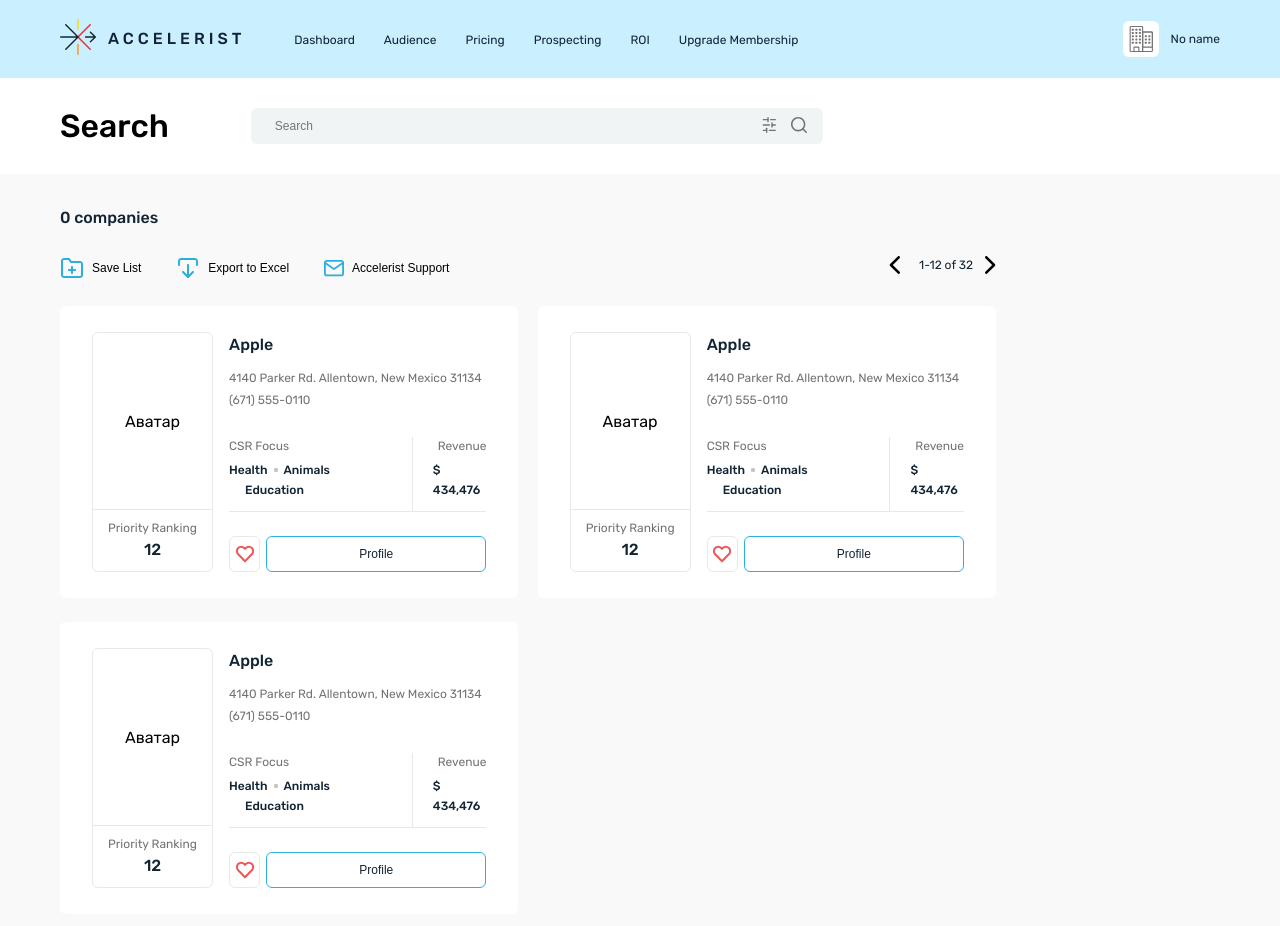
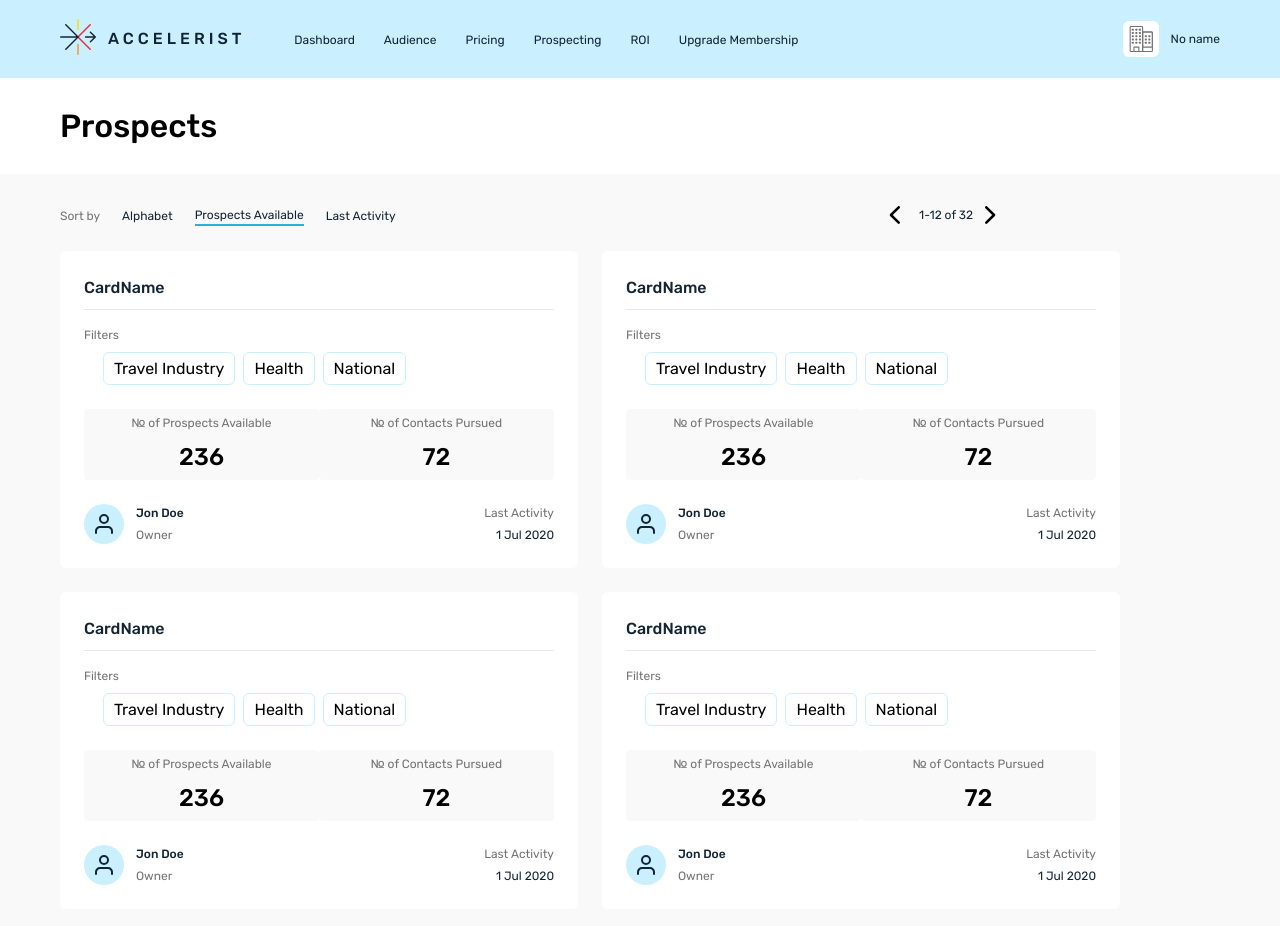
Before and after one commit to AlexIkonnikov/accelerist, a React (Create React App) app: page /prospect-list in a window 1280 px wide. Before the commit this address led to /search. Shown: the top 926 px of the page. Built offline with nearby package versions, Linux system fonts and the light colour scheme.

Commit message:
feat: Created ProspectList page

```diff
--- a/src/components/Reports/Reports.tsx
+++ b/src/components/Reports/Reports.tsx
@@ -1,6 +1,7 @@
 import React, { FC } from 'react';
-import styled from 'styled-components';
+import styled, { css } from 'styled-components';
 import { AppText } from '../../ui/AppText';
+import { Avatar } from '../../ui/Avatar';
 import { LastLogin } from '../../ui/LastLogin';
 import { IndicatorBlock } from '../IndicatorBlock';
 
@@ -17,18 +18,38 @@
           <IndicatorBlock title="Search Sessions" index="Total" value={43} />
           <IndicatorBlock title="Sent Pitches" index="Company" value={44} />
         </IndicatorWrapper>
+        <AppText type="BodySelect" CSS={mb16} >Top Matched</AppText>
+          <CompanyIconWrapper>
+            <IconWrapper>
+              <Avatar type="square" />
+            </IconWrapper>
+            <IconWrapper>
+              <Avatar type="square" />
+            </IconWrapper>
+            <IconWrapper>
+              <Avatar type="square" />
+            </IconWrapper>
+          </CompanyIconWrapper>
         <LastLogin/>
       </ContentWrapper>
     </>
   );
 };
 
+const mb16 = css`
+  margin-bottom: 16px;
+`
+
+const mb24 = css`
+  margin-bottom: 24px;
+`
+
 const TitleWrapper = styled.div`
   display: flex;
   justify-content: space-between;
   align-items: center;
   flex: 1 1 0;
-  margin-bottom: 16px;
+  ${mb16};
 `;
 
 const ContentWrapper = styled.div`
@@ -39,7 +60,19 @@
 const IndicatorWrapper = styled.div`
   display: flex;
   justify-content: space-between;
-  margin-bottom: 24px;
+  ${mb24};
 `;
 
+const CompanyIconWrapper = styled.div`
+  display: flex;
+  align-items: center;
+  ${mb24};
+`;
+
+const IconWrapper = styled.div`
+  width: 83px;
+  height: 83px;
+  margin-right: 12px;
+`
+
 export default Reports;
--- a/src/pages/DashboardPage.tsx
+++ b/src/pages/DashboardPage.tsx
@@ -1,5 +1,5 @@
 import React, { FC } from 'react';
-import styled, { css } from 'styled-components';
+import styled from 'styled-components';
 import { Favorites } from '../components/Favorites';
 import { ProspectsCard } from '../components/ProspectsCard';
 import { Reports } from '../components/Reports';
@@ -18,7 +18,7 @@
             <AppText type="Headline" tagName="h3">
               Prospecting Sessions
             </AppText>
-            <SeeMoreLink to="/" />
+            <SeeMoreLink to="/prospect-list" />
           </Wrapper>
           <Grid>
             <ProspectsCard />
@@ -27,7 +27,7 @@
         </Section>
         <Grid>
           <Section>
-            <Favorites company={[1, 2, 3]} />
+            <Favorites company={[1, 2, 3, 4, 5, 6]} />
           </Section>
           <Section>
             <Reports />
--- a/src/pages/FavoritesPage.tsx
+++ b/src/pages/FavoritesPage.tsx
@@ -17,10 +17,12 @@
           <Pagination />
         </Wrapper>
         <CardWrapper>
-          {/* <CompanyCard/>
-          <CompanyCard/>
-          <CompanyCard/> */}
-          <EmptyFavorites/>
+          <CompanyCard />
+          <CompanyCard />
+          <CompanyCard />
+          {/* <EmptyWrapper>
+            <EmptyFavorites />
+          </EmptyWrapper> */}
         </CardWrapper>
       </Container>
     </>
@@ -38,9 +40,19 @@
   display: flex;
   flex-wrap: wrap;
   justify-content: space-between;
+  padding-bottom: 25px;
   @media (max-width: 375px) {
     display: block;
   }
 `;
 
+const EmptyWrapper = styled.div`
+  padding: 242px 426px 224px 426px;
+  border-radius: 6px;
+  background-color: white;
+  display: flex;
+  justify-content: center;
+  align-items: center;
+`;
+
 export default FavoritesPage;
--- a/src/pages/ProfilePage.tsx
+++ b/src/pages/ProfilePage.tsx
@@ -1,10 +1,11 @@
 import React, { FC } from 'react';
-import styled from 'styled-components';
+import styled, { css } from 'styled-components';
 import { Button } from '../ui/Button';
 import { Container } from '../ui/Container';
 import {ReactComponent as Linkedin} from './../assets/icons/linkedin.svg';
 import { TitleBlock } from '../ui/TitleBlock';
 import { AppText } from '../ui/AppText';
+import { Avatar } from '../ui/Avatar';
 
 const ProfilePage: FC = () => {
   return (
@@ -13,7 +14,9 @@
       <Container variant={2}>
         <ProfileHeader>
           <Wrapper>
-            {/* <Avatar isBig={true}/> */}
+            <AvatarWrapper>
+              <Avatar/>
+            </AvatarWrapper>
             <InfoBlock>
               <Name type="Headline">Apple</Name>
               <ShortDescription>Administration, Business Support and Waste Management Services</ShortDescription>
@@ -29,11 +32,11 @@
         <ProfileBody>
           <Title type="Headline" tagName="h3">Business Description Products</Title>
           <SubTitle type="BodySelect">Description</SubTitle>
-          <Text type="BodyBlack">We are a national, award-winning nonprofit that provides the most flexible and accountable funding for K-12 teachers and schools with our proprietary, easy-to-use education fundraising platform. Through local impact, our goal is to give every child the tools they deserve to succeed in school.</Text>
+          <AppText type="BodyBlack" CSS={mb24}>We are a national, award-winning nonprofit that provides the most flexible and accountable funding for K-12 teachers and schools with our proprietary, easy-to-use education fundraising platform. Through local impact, our goal is to give every child the tools they deserve to succeed in school.</AppText>
           <SubTitle type="BodySelect">Products & Brand Descriptions</SubTitle>
-          <Text type="BodyBlack">We are a national, award-winning nonprofit that provides the most flexible and accountable funding for K-12 teachers and schools with our proprietary, easy-to-use education fundraising platform. Through local impact, our goal is to give every child the tools they deserve to succeed in school.</Text>
+          <AppText type="BodyBlack" CSS={mb24}>We are a national, award-winning nonprofit that provides the most flexible and accountable funding for K-12 teachers and schools with our proprietary, easy-to-use education fundraising platform. Through local impact, our goal is to give every child the tools they deserve to succeed in school.</AppText>
           <SubTitle type="BodySelect">Structure</SubTitle>
-          <Text type="BodyBlack">Sole proprietorship</Text>
+          <AppText type="BodyBlack" CSS={mb24}>Sole proprietorship</AppText>
         </ProfileBody>
       </Container>
     </>
@@ -47,8 +50,14 @@
   border-top-right-radius: 6px;
 `;
 
+const AvatarWrapper = styled.div`
+  width: 100px;
+  height: 100px;
+  margin-right: 24px;
+`;
+
 const ProfileBody = styled.div`
-  padding: 32px 40px 0 40px;
+  padding: 32px 40px;
   border-right: 1px solid ${({theme}) => theme.colors.line};
   background-color: white;
   margin-right: 366px;
@@ -60,7 +69,6 @@
 `;
 
 const InfoBlock = styled.div`
-  margin-left: 24px;
   flex-grow: 1;
 `;
 
@@ -92,16 +100,16 @@
   margin-right: 12px;
 `;
 
+const mb24 = css`
+  margin-bottom: 24px;
+`;
+
 const Title = styled(AppText)`
-  margin-bottom: 24px;
+  ${mb24}
 `;
 
 const SubTitle = styled(AppText)`
   margin-bottom: 16px;
 `;
 
-const Text = styled(AppText)`
-  margin-bottom: 24px;
-`
-
 export default ProfilePage;
--- /dev/null
+++ b/src/pages/ProspectListPage.tsx
@@ -0,0 +1,72 @@
+import React, { FC } from 'react';
+import styled from 'styled-components';
+import { Pagination } from '../components/Pagination';
+import { ProspectsCard } from '../components/ProspectsCard';
+import { AppText } from '../ui/AppText';
+import { Container } from '../ui/Container';
+import { TitleBlock } from '../ui/TitleBlock';
+
+const ProspectListPage: FC = () => {
+  return (
+    <>
+      <TitleBlock title="Prospects" />
+      <Container variant={2}>
+        <Row>
+          <SortingList>
+            <SortingItem>
+              <AppText>Sort by</AppText>
+            </SortingItem>
+            <SortingItem>
+              <AppText type="FootnoteBlack">Alphabet</AppText>
+            </SortingItem>
+            <SortingItem>
+              <AppText type="FootnoteBlack" className="active">Prospects Available</AppText>
+            </SortingItem>
+            <SortingItem>
+              <AppText type="FootnoteBlack">Last Activity</AppText>
+            </SortingItem>
+          </SortingList>
+          <Pagination/>
+        </Row>
+        <Grid>
+          <ProspectsCard />
+          <ProspectsCard />
+          <ProspectsCard />
+          <ProspectsCard />
+        </Grid>
+      </Container>
+    </>
+  );
+};
+
+const Grid = styled.div`
+  display: grid;
+  grid-template-columns: 1fr 1fr;
+  grid-gap: 24px;
+  padding-bottom: 24px;
+`;
+
+const Row = styled.div`
+  display: flex;
+  justify-content: space-between;
+  margin-bottom: 23px;
+`;
+
+const SortingList = styled.ul`
+  display: flex;
+  align-items: center;
+`;
+
+const SortingItem = styled.li`
+  margin-right: 22px;
+  padding-bottom: 2px;
+  & .active {
+    border-bottom: 2px solid ${({theme}) => theme.colors.blue};
+  }
+
+  &::last-child {
+    margin: 0;
+  }
+`;
+
+export default ProspectListPage;
--- a/src/pages/ProspectsPage.tsx
+++ b/src/pages/ProspectPage.tsx
@@ -7,14 +7,14 @@
 import styled from 'styled-components';
 import { CompanyCard } from '../ui/CompanyCard';
 import { Pagination } from '../components/Pagination';
-import { Button } from './../ui/Button';
+import { Button } from '../ui/Button';
 import { ReactComponent as Pen } from './../assets/icons/pen.svg';
 
-const ProspectsPage: FC = () => {
+const ProspectPage: FC = () => {
   return (
     <>
       <TitleBlock
-        title="Prospects"
+        title="Prospect"
         render={() => {
           return (
             <ButtonWrapper>
@@ -109,4 +109,4 @@
   }
 `;
 
-export default ProspectsPage;
+export default ProspectPage;
--- a/src/route/PrivateRoute.tsx
+++ b/src/route/PrivateRoute.tsx
@@ -4,7 +4,8 @@
 import DashboardPage from '../pages/DashboardPage';
 import FavoritesPage from '../pages/FavoritesPage';
 import ProfilePage from '../pages/ProfilePage';
-import ProspectsPage from '../pages/ProspectsPage';
+import ProspectListPage from '../pages/ProspectListPage';
+import ProspectPage from '../pages/ProspectPage';
 import SearchPage from '../pages/SearchPage';
 
 export const PrivateRoute: FC = () => {
@@ -13,7 +14,8 @@
       <Switch>
         <Route path="/search" component={SearchPage} />
         <Route path="/favorites" component={FavoritesPage} />
-        <Route path="/prospecting" component={ProspectsPage} />
+        <Route path="/prospect" component={ProspectPage} />
+        <Route path="/prospect-list" component={ProspectListPage} />
         <Route path="/profile" component={ProfilePage} />
         <Route path="/dashboard" component={DashboardPage} />
         <Redirect to="/search" />
--- a/src/ui/LastLogin.tsx
+++ b/src/ui/LastLogin.tsx
@@ -5,29 +5,44 @@
 
 export const LastLogin: FC = () => {
   return (
-    <div>
-      <Title>Last Login</Title>
-      <UserWrapper>
+    <Wrapper>
+      <Title type="BodySelect">Last Login</Title>
+      <UserWrapper className="user-wrapper">
         <AvatarWrapper>
           <Avatar type="rounded"/>
         </AvatarWrapper>
-        <UserInfo>
+        <UserInfo className="user-info">
           <AppText type="FootnoteSelect">User Name</AppText>
           <AppText>12 Aug 2020</AppText>
         </UserInfo>
       </UserWrapper>
-      <UserWrapper>
+      <UserWrapper className="user-wrapper">
         <AvatarWrapper>
           <Avatar type="rounded"/>
         </AvatarWrapper>
-        <UserInfo>
+        <UserInfo className="user-info">
           <AppText type="FootnoteSelect">User Name</AppText>
           <AppText>12 Aug 2020</AppText>
         </UserInfo>
       </UserWrapper>
-    </div>
+      <UserWrapper className="user-wrapper">
+        <AvatarWrapper>
+          <Avatar type="rounded"/>
+        </AvatarWrapper>
+        <UserInfo className="user-info">
+          <AppText type="FootnoteSelect">User Name</AppText>
+          <AppText>12 Aug 2020</AppText>
+        </UserInfo>
+      </UserWrapper>
+    </Wrapper>
   );
 };
+
+const Wrapper = styled.div`
+  .user-wrapper:last-child .user-info {
+    border: none;
+  }
+`
 
 const Title = styled(AppText)`
   margin-bottom: 16px;
--- a/src/ui/NavList.tsx
+++ b/src/ui/NavList.tsx
@@ -15,7 +15,7 @@
         <Link to="/pricing">Pricing</Link>
       </Item>
       <Item>
-        <Link to="/prospecting">Prospecting</Link>
+        <Link to="/prospect">Prospecting</Link>
       </Item>
       <Item>
         <Link to="/roi">ROI</Link>
```
